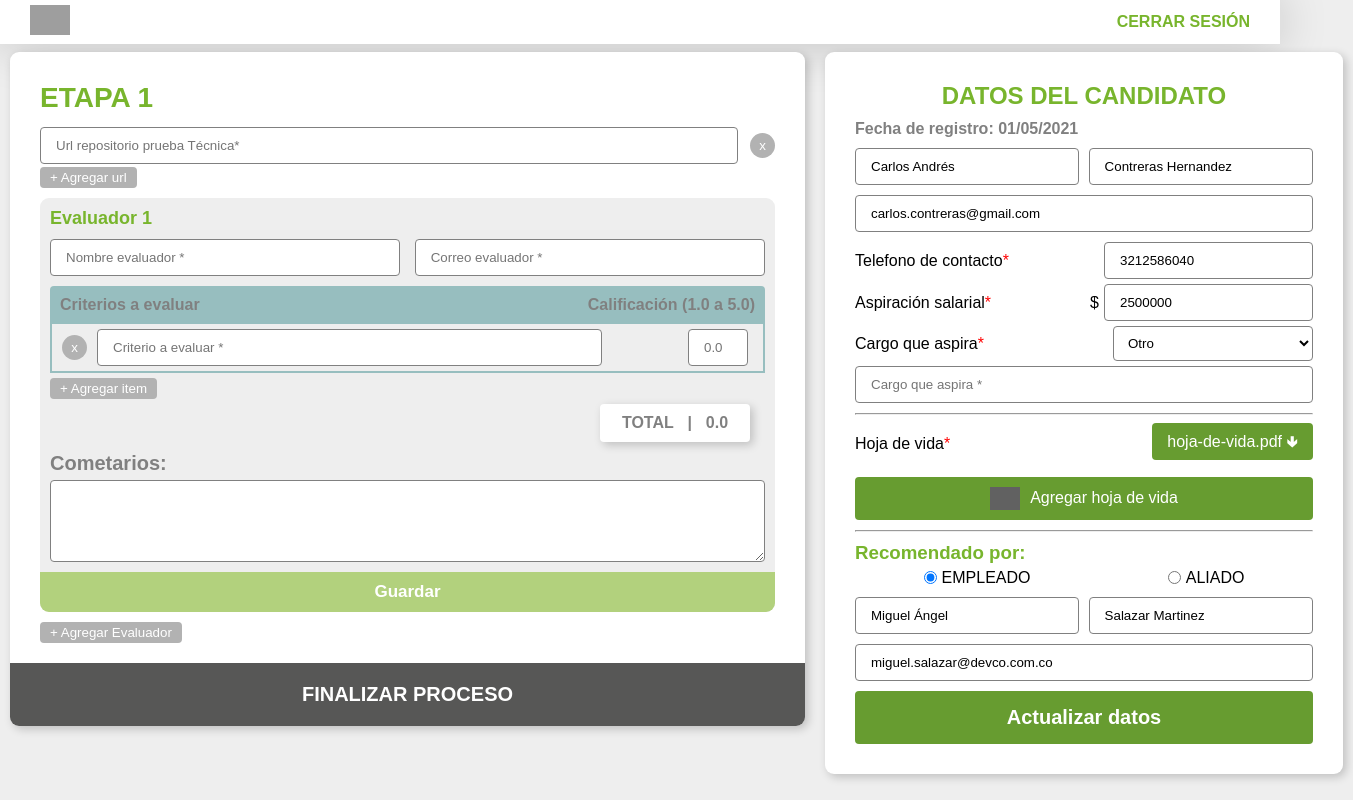
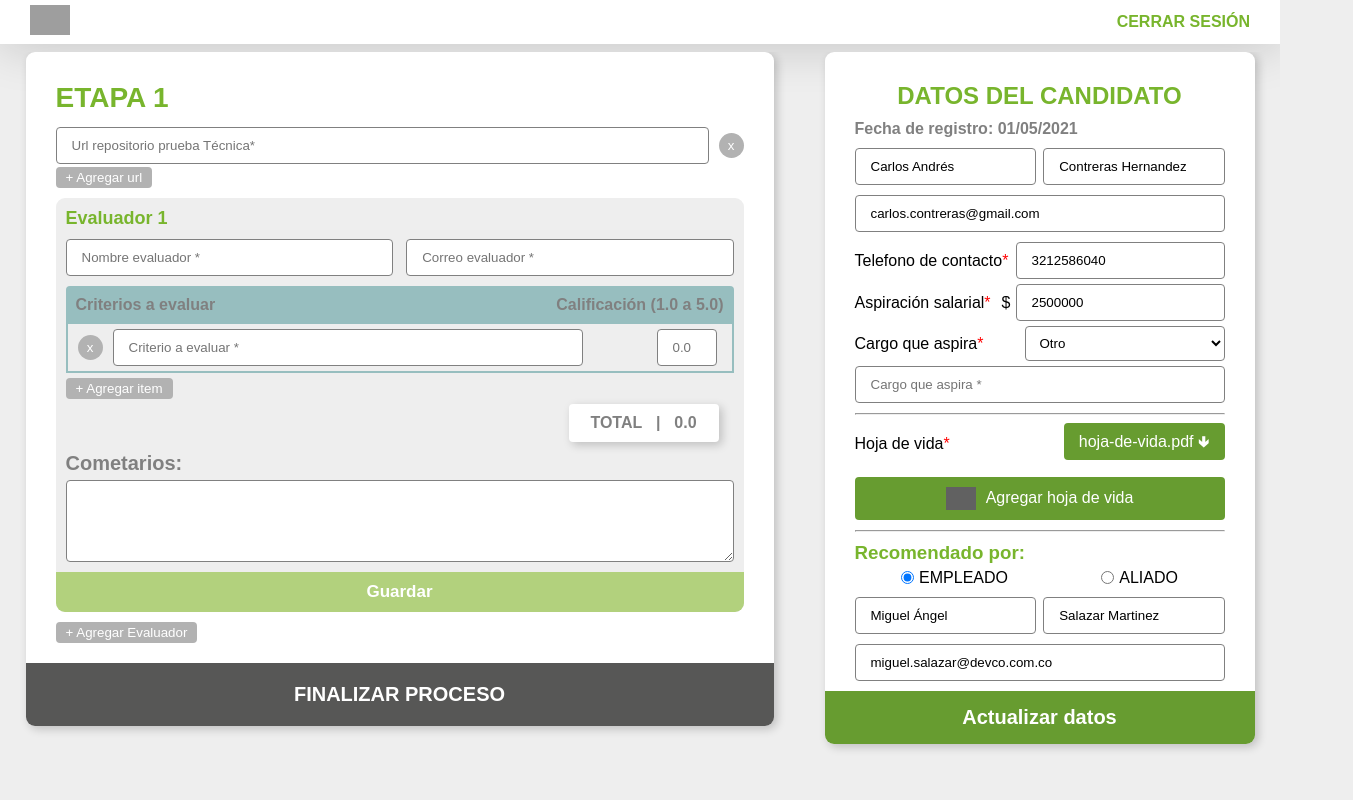
Before and after one commit to ZoltanMG/datos-etapa-candidato-mockup, an Angular app: page / in a window 1280 px wide. Shown: the whole page, 1353 px wide, since content can reach past the window. Built offline with nearby package versions, Linux system fonts and the light colour scheme; grey boxes are pictures that could not be loaded.

Commit message:
se modifico las proporciones para aplicar en la mayor cantidad de pantallas de pc

```diff
--- a/src/app/components/etapas/etapas.component.scss
+++ b/src/app/components/etapas/etapas.component.scss
@@ -1,6 +1,6 @@
 :host {
     width: 60%;
-    min-width: 815px;
+    min-width: 700px;
 
 }
 
--- a/src/app/components/formulario-candidato-diligenciado/formulario-candidato-diligenciado.component.html
+++ b/src/app/components/formulario-candidato-diligenciado/formulario-candidato-diligenciado.component.html
@@ -1,4 +1,4 @@
-<section>
+<section class="contenedor-form-candidato">
     <form action="" id="crear-candidatos">
         <h2>DATOS DEL CANDIDATO</h2>
         <div class="info-personal">
@@ -69,6 +69,6 @@
                 </div>
             </div>
         </div>
-        <input type="submit" value="Actualizar datos" id="enviar">
     </form>
+    <button type="submit" id="enviar">Actualizar datos</button>
 </section>
--- a/src/app/components/formulario-candidato-diligenciado/formulario-candidato-diligenciado.component.scss
+++ b/src/app/components/formulario-candidato-diligenciado/formulario-candidato-diligenciado.component.scss
@@ -1,15 +1,40 @@
 :host {
     width: 35%;
-    min-width: 538px;
+    min-width: 450px;
 }
 
 #crear-candidatos {
     padding: 30px;
-    height: 100%;
+    padding-bottom: 0px;
+    overflow-y: scroll;
+    max-height: 80vh;
+    box-sizing: border-box;
+}
+
+#crear-candidatos::-webkit-scrollbar {
+    -webkit-appearance: none;
+}
+
+#crear-candidatos::-webkit-scrollbar:vertical {
+    width: 10px;
+}
+
+#crear-candidatos::-webkit-scrollbar-thumb {
+    background-color: #797979;
+    border-radius: 20px;
+    border: 2px solid #f1f2f3;
+}
+
+#crear-candidatos::-webkit-scrollbar-track {
+    border-radius: 10px;
+}
+
+.contenedor-form-candidato{
+    margin: 0px 10px;
+    background-color: white;
     box-shadow: 3px 3px 10px  rgba(0, 0, 0, 0.2);
-    background-color: white;
     border-radius: 9px;
-    margin: 0px 10px;
+    overflow: hidden;
 }
 
 #crear-candidatos h2 {
@@ -129,7 +154,6 @@ label {
     color: white;
     font-size: 20px;
     font-weight: bolder;
-    border-radius: 4px;
     cursor: pointer;
     transition: 290ms;
 }
--- a/src/app/components/informacion-candidato/informacion-candidato.component.scss
+++ b/src/app/components/informacion-candidato/informacion-candidato.component.scss
@@ -2,4 +2,6 @@
     display: flex;
     justify-content: space-around;
     margin-top: 8px;
+    max-height: 90vh;
+    overflow: hidden;
 }
```
